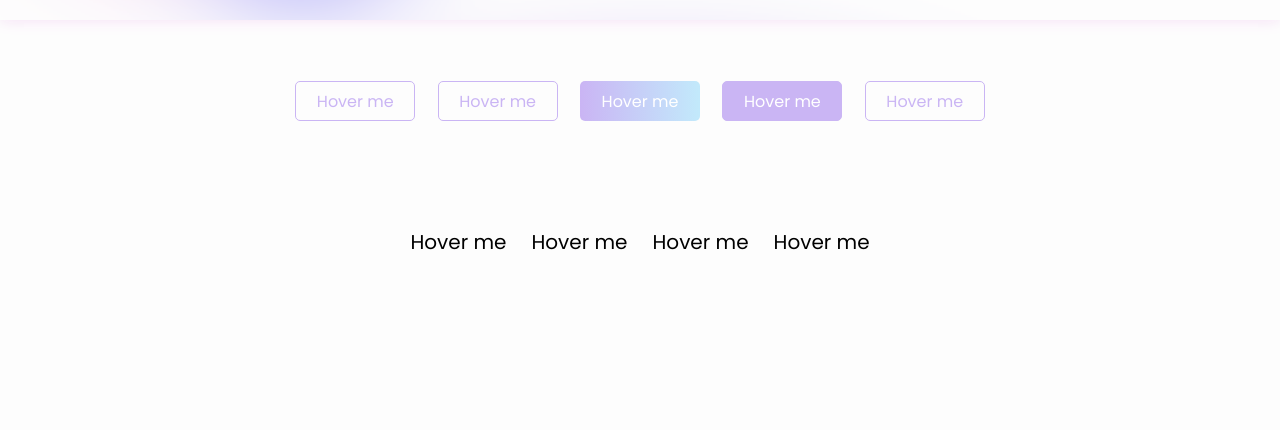
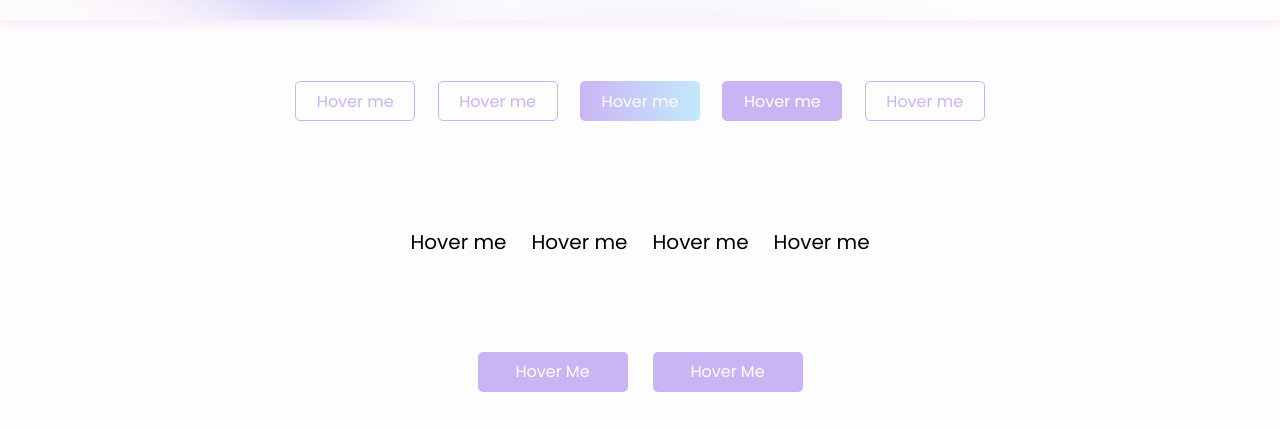
Before and after one commit to Tillate/Biblioth-que-CSS, a plain HTML site: page Button Hover/index.html in a window 1280 px wide. Shown: the part 480-910 px from the top of the page. Before the commit the page ends 800 px from the top, so only its background shows below. Drawn offline with Linux system fonts and the light colour scheme.

Commit message:
Ajout arrow button

```diff
--- a/Button Hover/index.html
+++ b/Button Hover/index.html
@@ -59,6 +59,11 @@
                 <a href="#" class="link-4">Hover me</a>
             </li>
         </section>
+
+        <section class="section-3">
+            <a class="link link-1" href="#" title="Learn More">Hover me</a>
+            <a class="link link-2" href="#" title="Learn More">Hover me</a>
+        </section>
     </main>
 
 
--- a/Button Hover/styles/Section_2/_underline.scss
+++ b/Button Hover/styles/Section_2/_underline.scss
@@ -114,3 +114,87 @@
         box-shadow: inset 0 -9px 0 0 #CAB5F4;
     }
 }
+
+.section-3 {
+    display: flex;
+    flex-wrap: wrap;
+    justify-content: center;
+    gap: 25px;
+
+.link {
+    text-align: center;
+    display: inline-block;
+    position: relative;
+    color: white;
+    text-transform: capitalize;
+    background-color: #CAB5F4;
+    padding: 12px 0px;
+    width: 150px;
+    border-radius: 5px;
+    overflow: hidden;
+  }
+
+  /* Arrow 1 */
+
+  .link-1 {
+    transition: all 0.2s linear 0s;
+
+    &:before {
+      content: ">";
+      font-family: Poppins;
+      font-size: 15px;
+      position: absolute;
+      display: flex;
+      align-items: center;
+      justify-content: center;
+      right: 0;
+      top: 0;
+      opacity: 0;
+      height: 100%;
+      width: 40px;
+      transition: all 0.2s linear 0s;
+    }
+
+    &:hover {
+      text-indent: -20px;
+
+      &:before {
+        opacity: 1;
+        text-indent: 0px;
+      }
+    }
+  }
+
+  /* Arrow 2 */
+
+    .link-2 {
+    transition: all 0.2s linear 0s;
+
+    &:before {
+      content: ">";
+      font-family: Poppins;
+      display: flex;
+      align-items: center;
+      justify-content: center;
+      position: absolute;
+      top: 0;
+      left: 0px;
+      height: 100%;
+      width: 30px;
+      background-color: rgba(purple ,0.3);
+      border-radius: 0 50% 50% 0;
+      transform: scale(0,1);
+      transform-origin: left center;
+      transition: all 0.2s linear 0s;
+    }
+
+     &:hover {
+      text-indent: 30px;
+
+      &:before {
+        transform: scale(1,1);
+        text-indent: 0;
+      }
+    }
+  }
+}
```
Also changed, not shown: Button Hover/styles/style.css, 1 other file.
